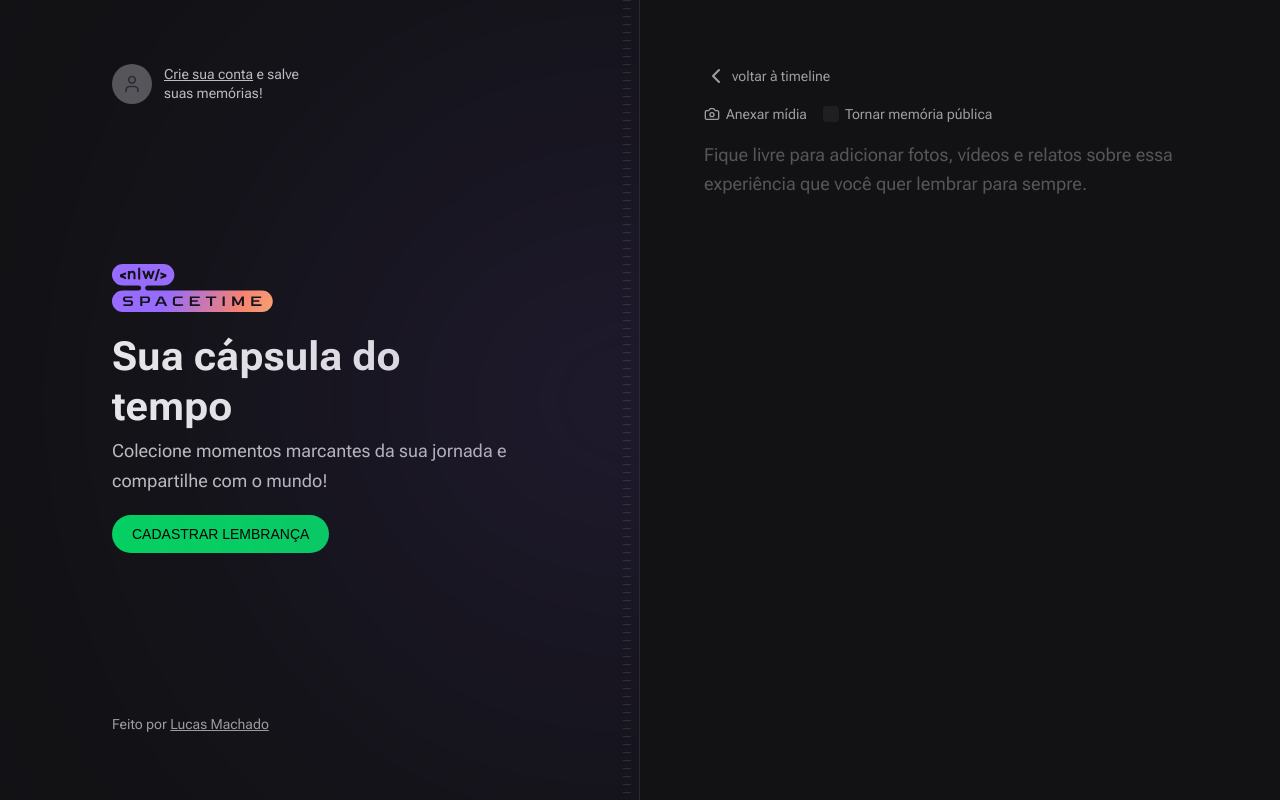
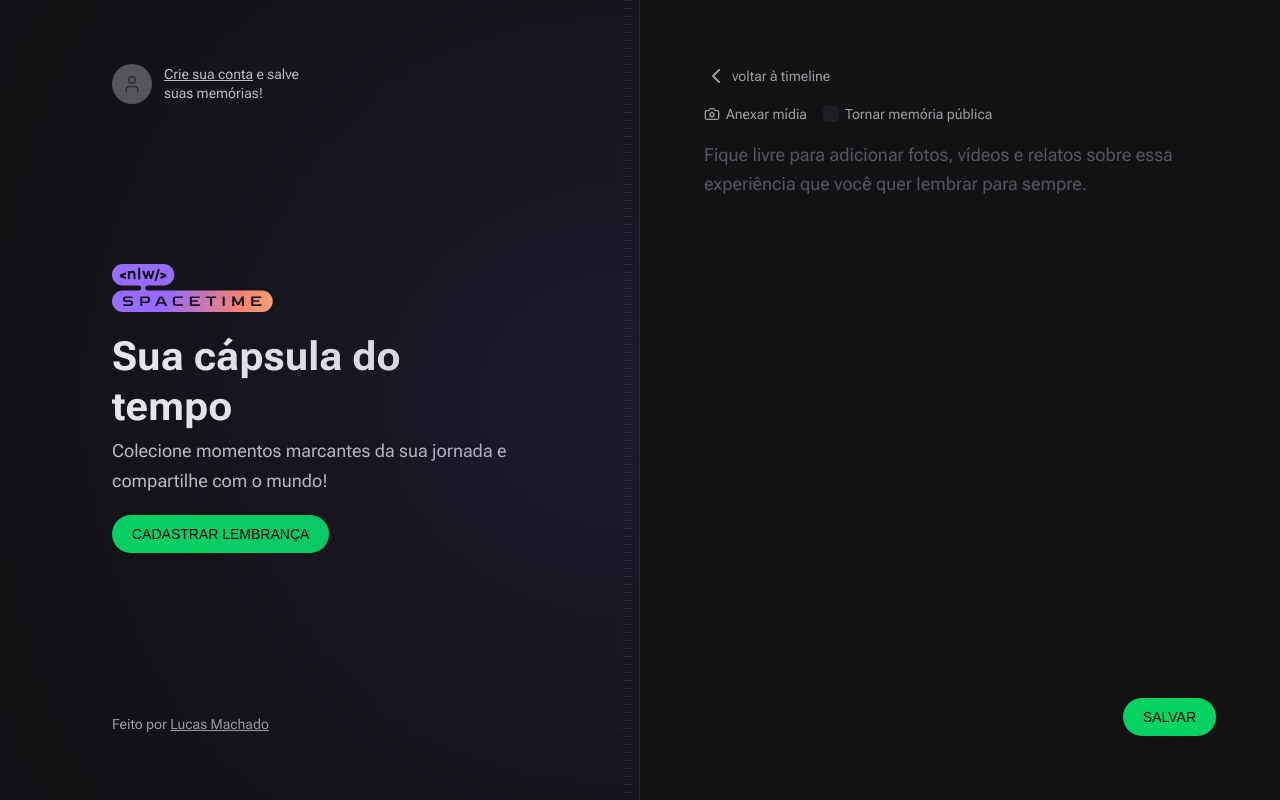
Before and after one commit to luvvas/front-spacetime, a Next.js app: page /memories/new in a window 1280 px wide. Built offline with nearby package versions, Linux system fonts and the light colour scheme; no server answers; a web font is replaced by a local one.

Commit message:
refactor: add new memory form server component

```diff
--- /dev/null
+++ b/src/app/components/NewMemoryForm.tsx
@@ -0,0 +1,60 @@
+"use client";
+
+import { FormEvent } from "react";
+import { Camera } from "lucide-react";
+
+import { MediaPicker } from "./MediaPicker";
+
+export function NewMemoryForm() {
+  function handleCreateMemory(event: FormEvent<HTMLFormElement>) {
+    event.preventDefault();
+
+    const formData = new FormData(event.currentTarget);
+
+    console.log(Array.from(formData.entries()));
+  }
+
+  return (
+    <form onSubmit={handleCreateMemory} className="flex flex-1 flex-col gap-2">
+      <div className="flex items-center gap-4">
+        <label
+          htmlFor="media"
+          className="flex cursor-pointer items-center gap-1.5 text-sm text-gray-200 hover:text-gray-100"
+        >
+          <Camera className="h-4 w-4" />
+          Anexar mídia
+        </label>
+
+        <label
+          htmlFor="isPublic"
+          className="flex items-center gap-1.5 text-sm text-gray-200 hover:text-gray-100"
+        >
+          <input
+            type="checkbox"
+            name="isPublic"
+            id="isPublic"
+            value="true"
+            className="h-4 w-4 rounded border-none border-gray-400 bg-gray-700 text-purple-500 ring-offset-0 focus:shadow-none focus:ring-0 "
+          />
+          Tornar memória pública
+        </label>
+      </div>
+
+      <MediaPicker />
+
+      <textarea
+        name="content"
+        spellCheck={false}
+        className="w-full flex-1 resize-none rounded border-0 bg-transparent p-0 text-lg leading-relaxed text-gray-100 placeholder:text-gray-400 focus:ring-0"
+        placeholder="Fique livre para adicionar fotos, vídeos e relatos sobre essa experiência que você quer lembrar para sempre."
+      ></textarea>
+
+      <button
+        type="submit"
+        className="inline-block self-end rounded-full bg-green-500 px-5 py-3 font-alt text-sm uppercase leading-none text-black hover:bg-green-600"
+      >
+        Salvar
+      </button>
+    </form>
+  );
+}
--- a/src/app/memories/new/page.tsx
+++ b/src/app/memories/new/page.tsx
@@ -1,7 +1,7 @@
 import Link from "next/link";
-import { Camera, ChevronLeft } from "lucide-react";
+import { ChevronLeft } from "lucide-react";
 
-import { MediaPicker } from "../../components/MediaPicker";
+import { NewMemoryForm } from "../../components/NewMemoryForm";
 
 export default function NewMemory() {
   return (
@@ -14,40 +14,7 @@
         voltar à timeline
       </Link>
 
-      <form className="flex flex-1 flex-col gap-2">
-        <div className="flex items-center gap-4">
-          <label
-            htmlFor="media"
-            className="flex cursor-pointer items-center gap-1.5 text-sm text-gray-200 hover:text-gray-100"
-          >
-            <Camera className="h-4 w-4" />
-            Anexar mídia
-          </label>
-
-          <label
-            htmlFor="isPublic"
-            className="flex items-center gap-1.5 text-sm text-gray-200 hover:text-gray-100"
-          >
-            <input
-              type="checkbox"
-              name="isPublic"
-              id="isPublic"
-              value="true"
-              className="h-4 w-4 rounded border-none border-gray-400 bg-gray-700 text-purple-500 ring-offset-0 focus:shadow-none focus:ring-0 "
-            />
-            Tornar memória pública
-          </label>
-        </div>
-
-        <MediaPicker />
-
-        <textarea
-          name="content"
-          spellCheck={false}
-          className="w-full flex-1 resize-none rounded border-0 bg-transparent p-0 text-lg leading-relaxed text-gray-100 placeholder:text-gray-400 focus:ring-0"
-          placeholder="Fique livre para adicionar fotos, vídeos e relatos sobre essa experiência que você quer lembrar para sempre."
-        ></textarea>
-      </form>
+      <NewMemoryForm />
     </div>
   );
 }
```
